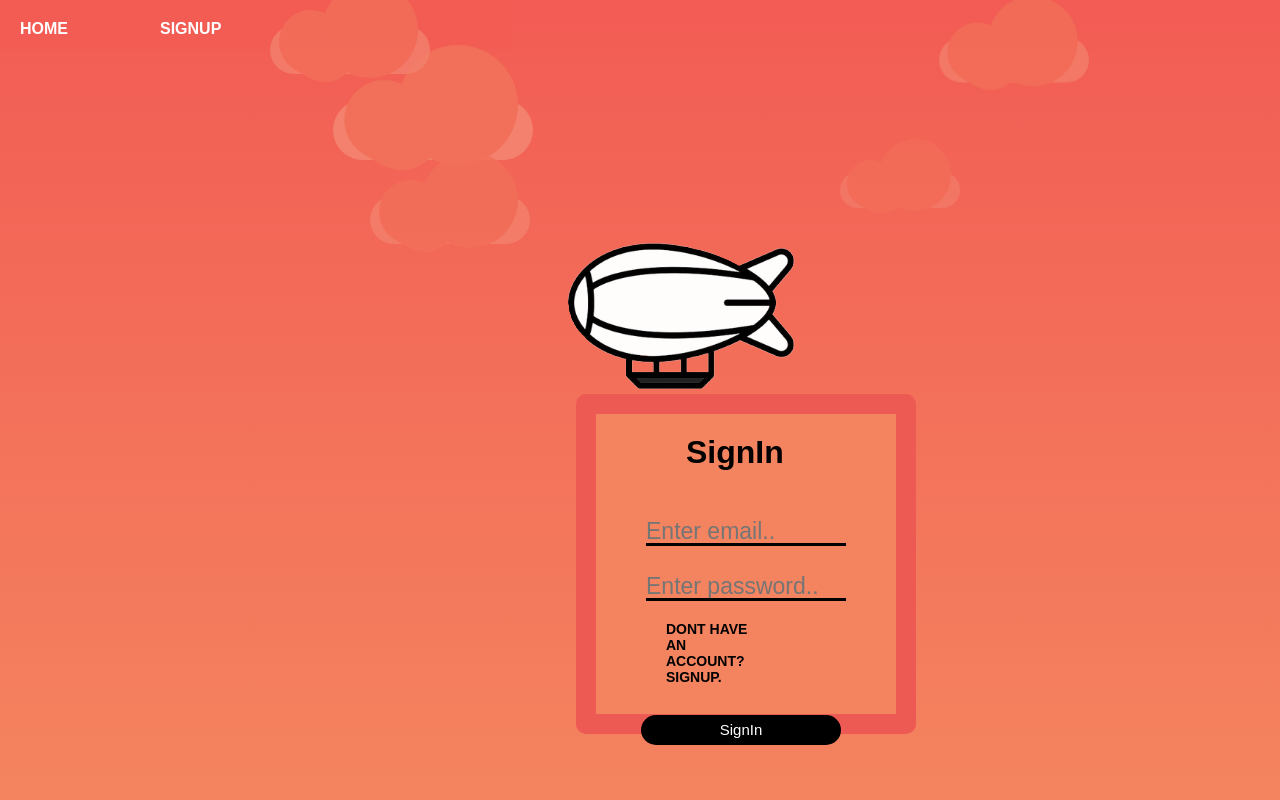
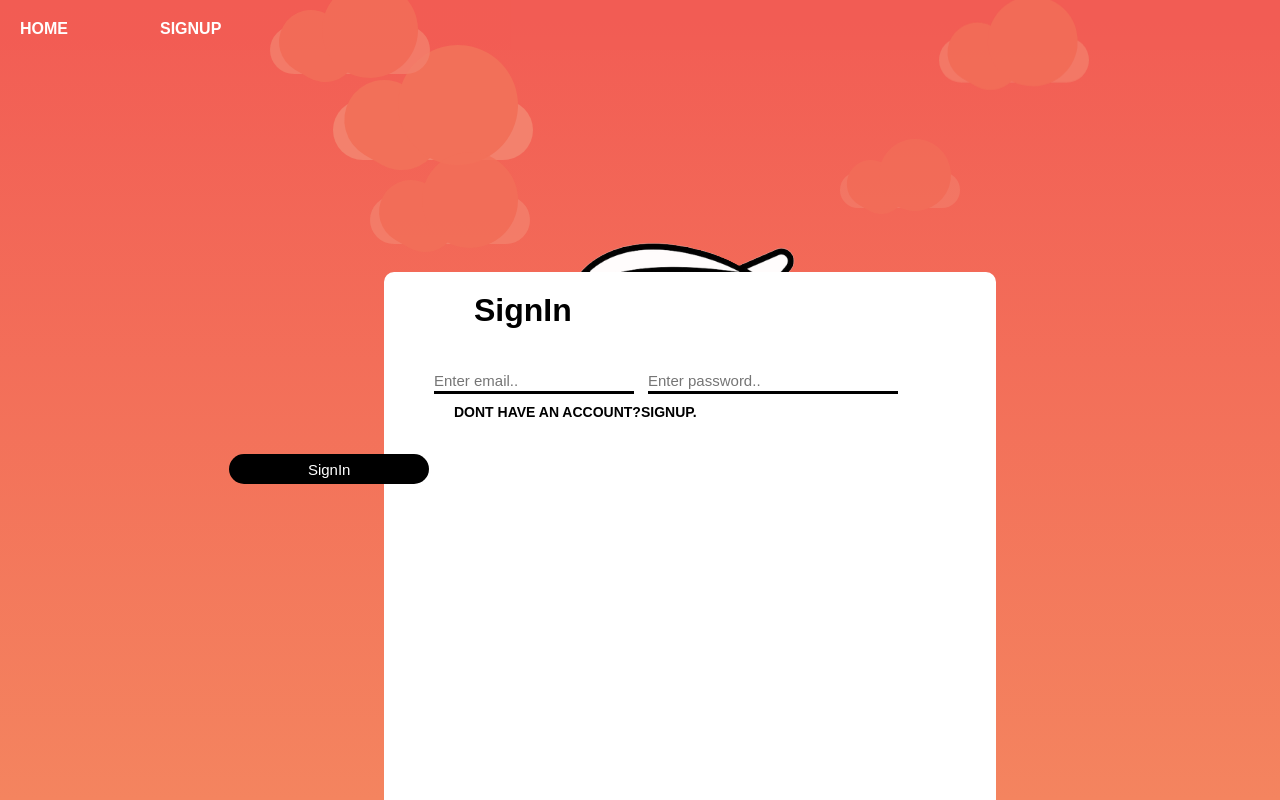
Before and after one commit to Blimp-Web/web-blimp, a plain HTML site: page web-blimp/static/signin.html in a window 1280 px wide. Drawn offline with Linux system fonts and the light colour scheme; no server answers.

Commit message:
Update style1.css

```diff
--- a/web-blimp/style/style1.css
+++ b/web-blimp/style/style1.css
@@ -46,18 +46,17 @@ a{
     font-weight: bold;
     text-transform: uppercase;
 }
-#from-container{
+#from-container {
     position: absolute;
-    margin-top: -0.5%;
-    margin-left: 45%;
+    margin-top: -10%;
+    margin-left: 30%;
     margin-right: 25%;
     margin-bottom: 25%;
-    border: rgba(235, 81, 81, 0.829) solid 20px;
     border-radius: 10px 10px 10px 10px;
-    background-color: #f4845f;
+    background-color: #ffffff;
     padding: 50px;
-    width: 200px;
-    height: 200px;
+    width: 40%;
+    height: 55%;
 }
 #link1{
     position: relative;
@@ -65,50 +64,51 @@ a{
     color: black;
     font-size: 14px;
     font-family: Arial, Helvetica, sans-serif;
-    display: inline-block
+    display: inline;
 }
 #blimp{
     position: absolute;
     top: 60px;
     left: 35%;
 }
-#password{
+#password {
     position: relative;
-    top: 10px;
+    top: 0px;
     right: 0px;
     outline: none;
-    width: 200px;
+    width: 250px;
     height: 25px;
-    font-size: 23px;
+    font-size: 15px;
     border: none;
     border-bottom: 3px solid black;
-    background-color: #f4845f;
-    margin-top: 20px;
+    background-color: #ffffff;
+    margin-top: 10px;
 }
 #email{
     outline: none;
     width: 200px;
     height: 25px;
-    font-size: 23px;
+    font-size: 15px;
     border: none;
     border-bottom: 3px solid black;
-    background-color: #f4845f;
-    margin-top: 20px;
+    background-color: #ffffff;
+    margin-top: 10px;
 
 }
 #userName{
     outline: none;
     width: 200px;
     height: 25px;
-    font-size: 23px;
+    font-size: 15px;
     border: none;
     border-bottom: 3px solid black;
-    background-color: #f4845f;
+    background-color: #ffffff;
+    margin-bottom: 30px;
 }
 #signUp{
     position: relative;
-    top: 20px;
-    left: -5px;
+    top: 10%;
+    left: -40%;
     background-color: black;
     color: white;
     width: 200px;
@@ -135,3 +135,25 @@ a{
 #account-info{
     font-family: Arial, Helvetica, sans-serif;
 }
+#phonenumber{
+    position: relative;
+    margin-top: 30px;
+}
+input{
+    outline: none;
+    width: 200px;
+    height: 25px;
+    font-size: 15px;
+    border: 1px solid #262626;
+    background-color: #ffffff;
+    margin-top: 30px;
+    margin-right: 10px;
+}
+#SPR{
+    width: 250px;
+}
+select{
+    outline: none;
+    border: 1px solid #262626;
+    width: 200px;
+}
```
